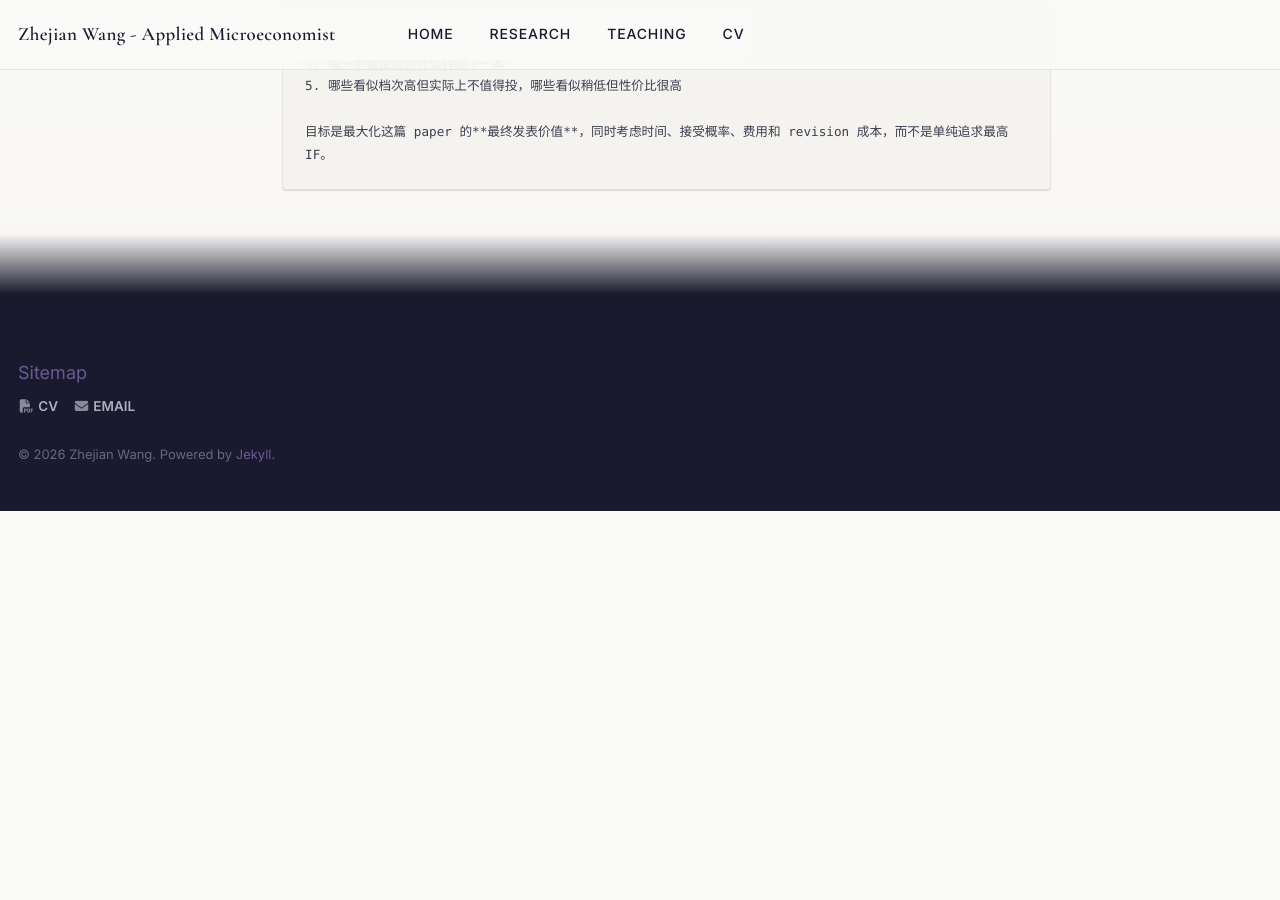
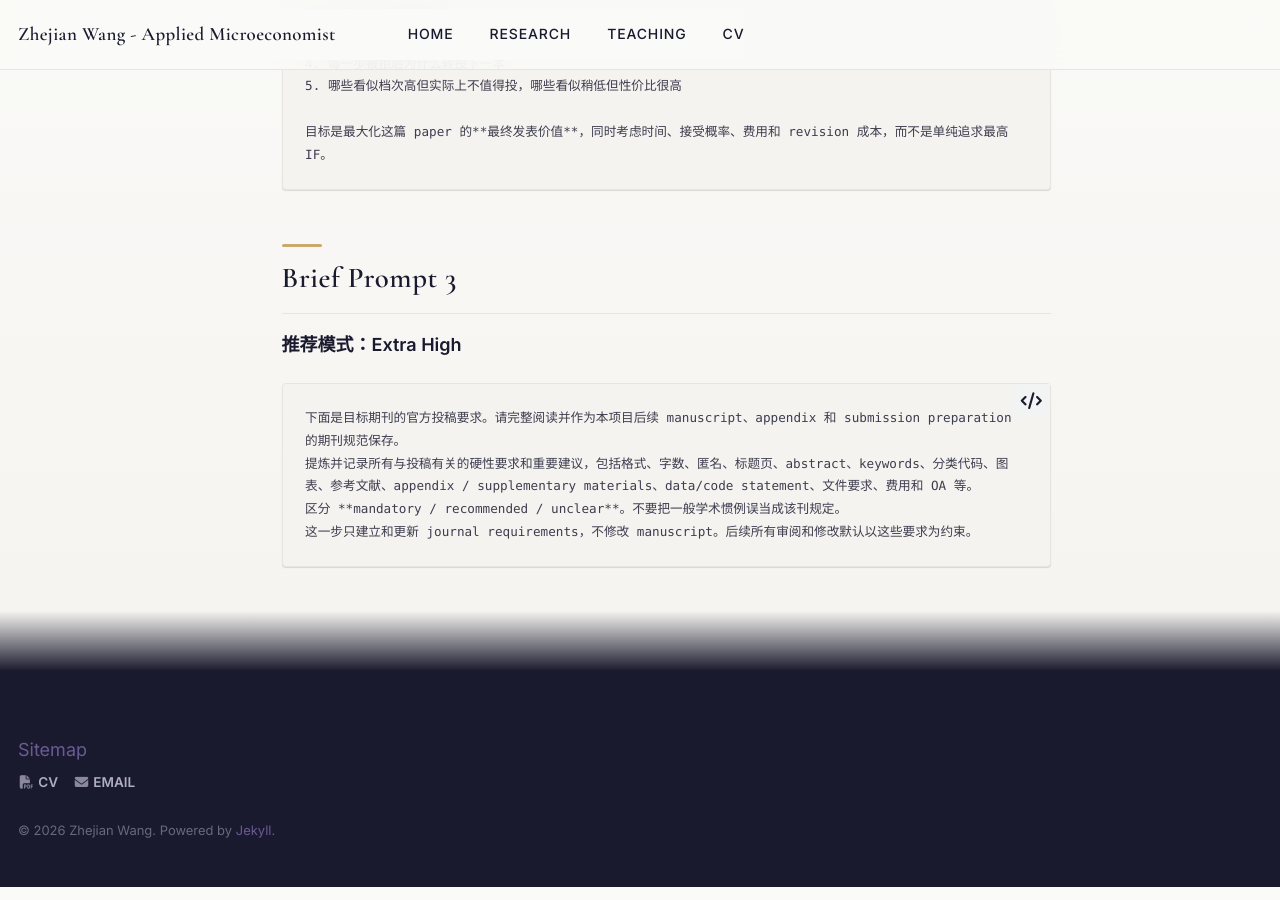
Before and after one commit to zhejianw/zhejianw.github.io, a Jekyll site: the page built from ai/prompts/brief/index.md, in a window 1280 px wide and 900 px high, scrolled down 2765 px. Built offline with Jekyll 4.4.1, drawn with Linux system fonts in a browser that asks for light colours; a script that is not in the unit is left out; before the commit the page ends 3437 px from its top, so only the background shows below that.

Commit message:
Add journal requirements brief prompt

```diff
--- a/ai/prompts/brief/index.md
+++ b/ai/prompts/brief/index.md
@@ -140,3 +140,14 @@ last_updated: 2026-08-27
 
 目标是最大化这篇 paper 的**最终发表价值**，同时考虑时间、接受概率、费用和 revision 成本，而不是单纯追求最高 IF。
 ~~~
+
+## Brief Prompt 3
+
+**推荐模式：Extra High**
+
+~~~text
+下面是目标期刊的官方投稿要求。请完整阅读并作为本项目后续 manuscript、appendix 和 submission preparation 的期刊规范保存。
+提炼并记录所有与投稿有关的硬性要求和重要建议，包括格式、字数、匿名、标题页、abstract、keywords、分类代码、图表、参考文献、appendix / supplementary materials、data/code statement、文件要求、费用和 OA 等。
+区分 **mandatory / recommended / unclear**。不要把一般学术惯例误当成该刊规定。
+这一步只建立和更新 journal requirements，不修改 manuscript。后续所有审阅和修改默认以这些要求为约束。
+~~~
```
